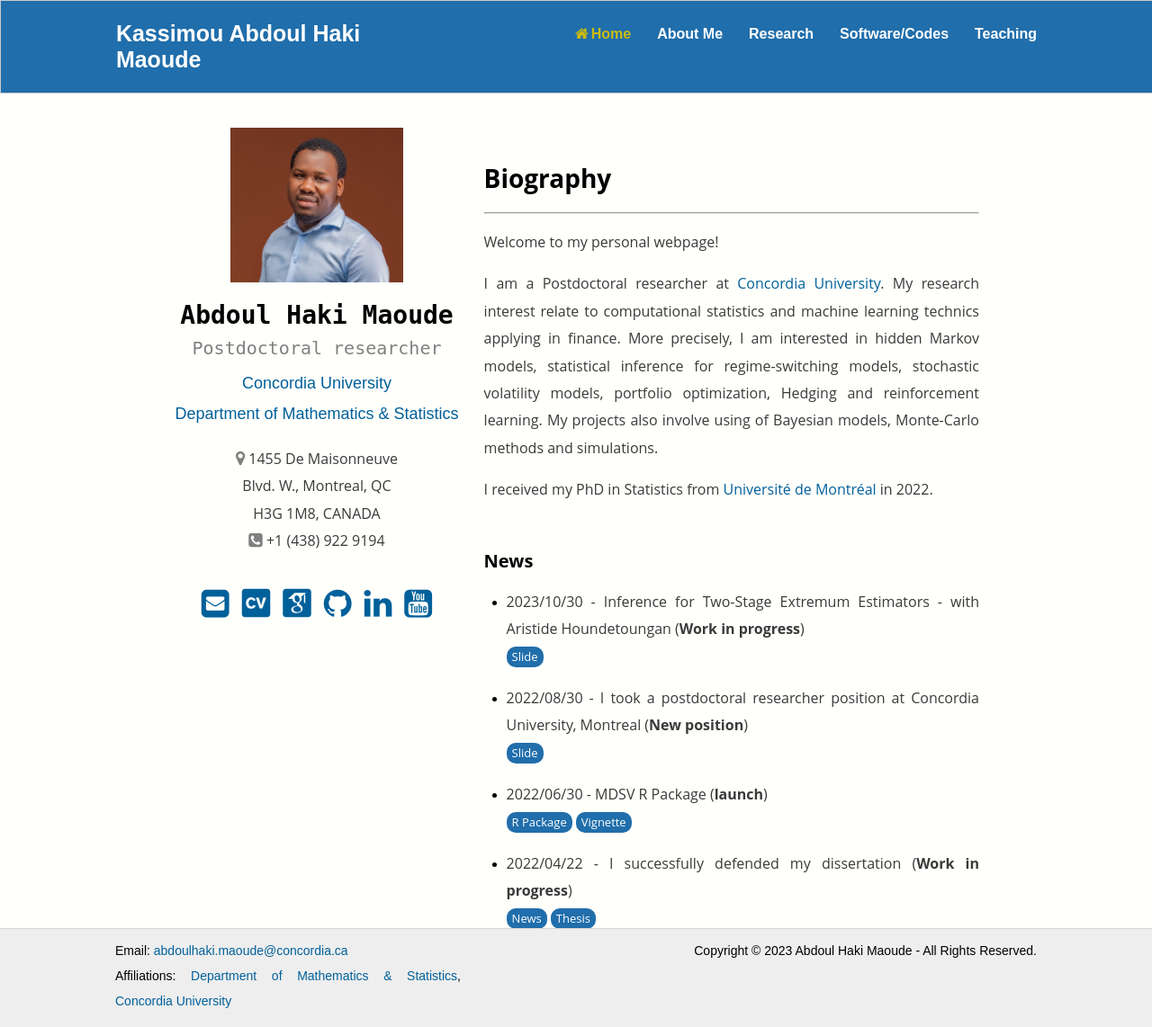
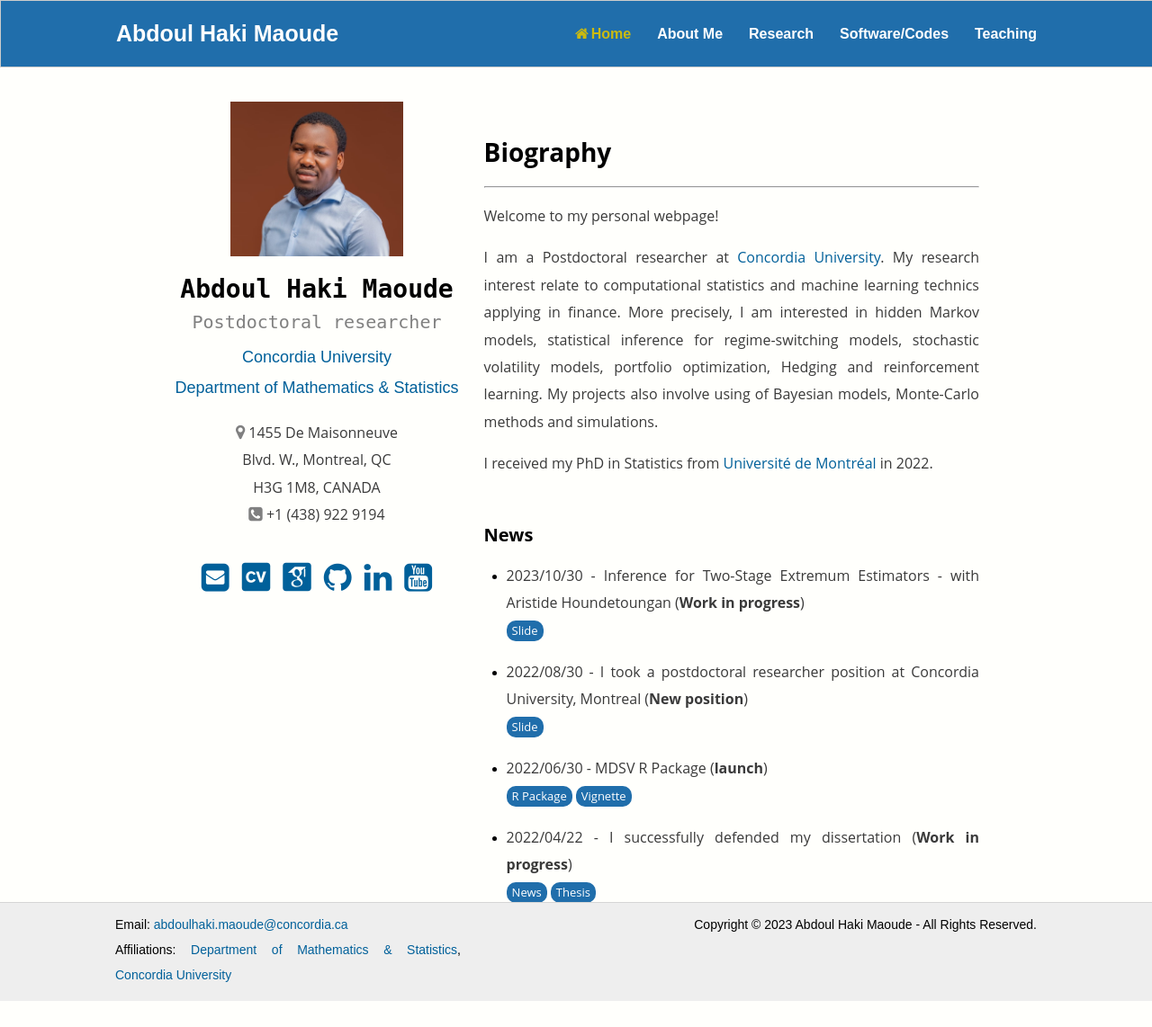
Before and after one commit to abdoulmaoude/abdoulmaoude.github.io, a Jekyll site: the page built from index.html, in a window 1280 px wide. Shown: the whole page at 90% size. Built offline with Jekyll 4.4.1, drawn with Linux system fonts in a browser that asks for light colours; some web fonts are replaced; after the commit the page ends 1113 px from its top, so only the background shows below that.

Commit message:
Update menutitle.html

```diff
--- a/_layouts/menutitle.html
+++ b/_layouts/menutitle.html
@@ -19,7 +19,7 @@
 </a>
 <div class="Menu" id="Menu">
   <div class="Menuleft" id="Menuleft">
-    <h1><a  href="/about">Kassimou Abdoul Haki Maoude</h1></a>
+    <h1><a  href="/about">Abdoul Haki Maoude</h1></a>
   </div><!-- Menuleft -->
 
   <div class="Menuright" id="Menuright">
```
